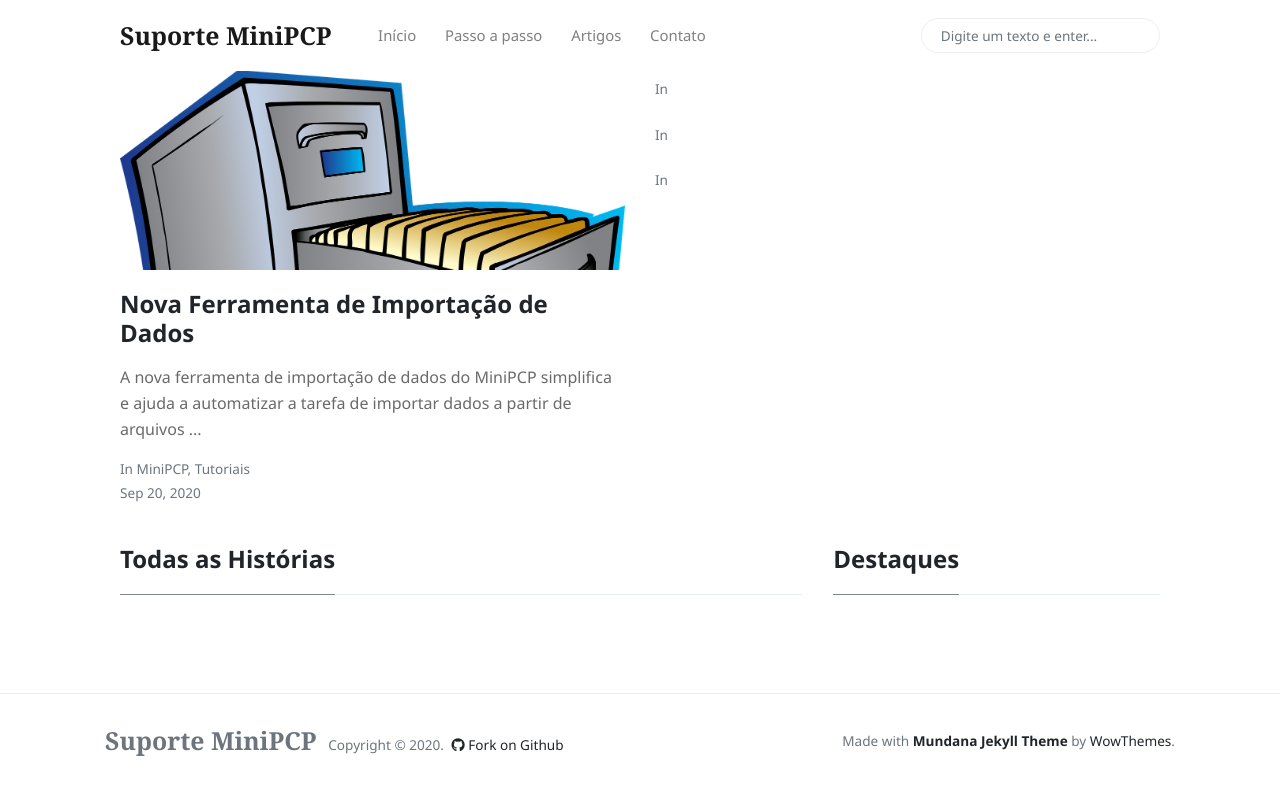
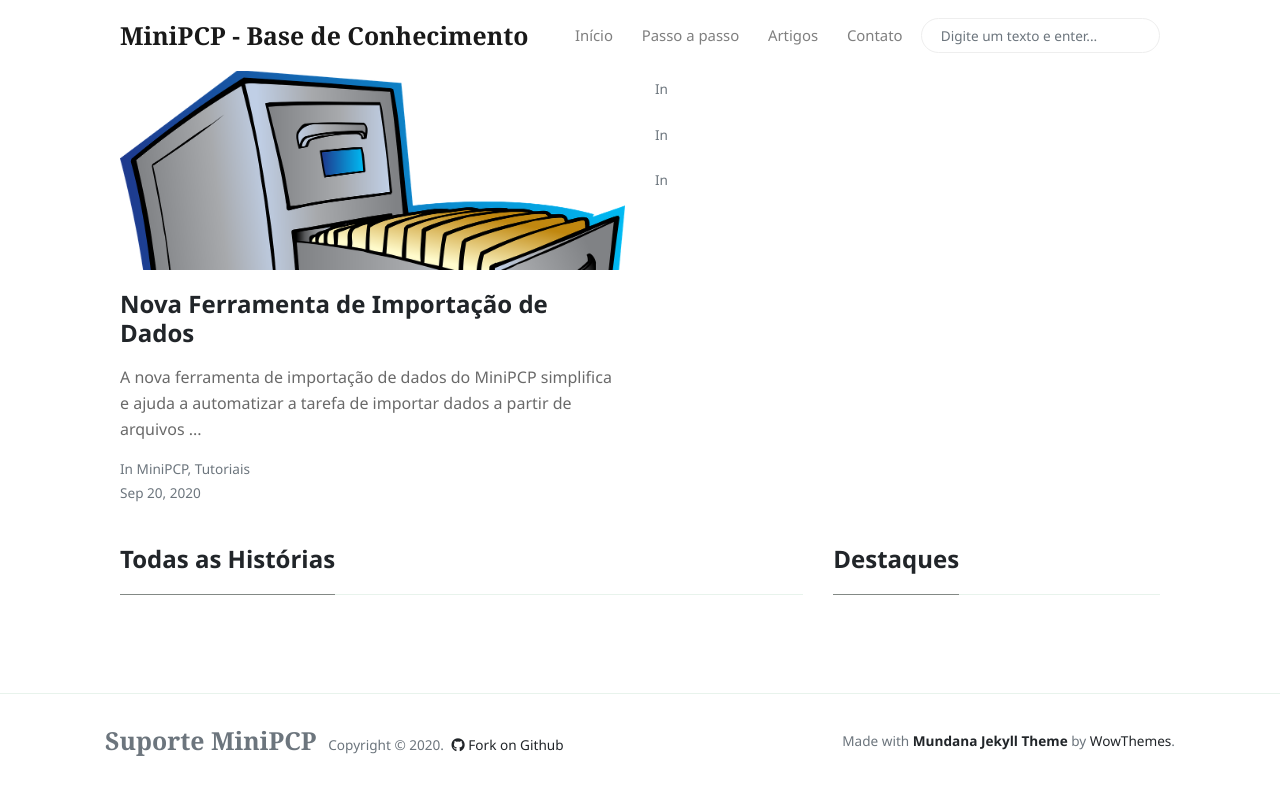
Before and after one commit to hbolzan/minipcp-docs, a Jekyll site: the page built from index.html, in a window 1280 px wide. Shown: the top 795 px of the page. Built offline with Jekyll 4.4.1, drawn with Linux system fonts in a browser that asks for light colours; nearby versions of some CDN libraries; the list of posts is cut into pages by our own code.

Commit message:
Change title

```diff
--- a/_config.yml
+++ b/_config.yml
@@ -1,5 +1,5 @@
 #/mundana-theme-jekyll Site
-name: 'Suporte MiniPCP'
+name: 'MiniPCP - Base de Conhecimento'
 description: 'Site de ajuda e suporte do MiniPCP'
 logo: 'assets/images/logo.png'
 favicon: 'assets/images/favicon.ico'
```
